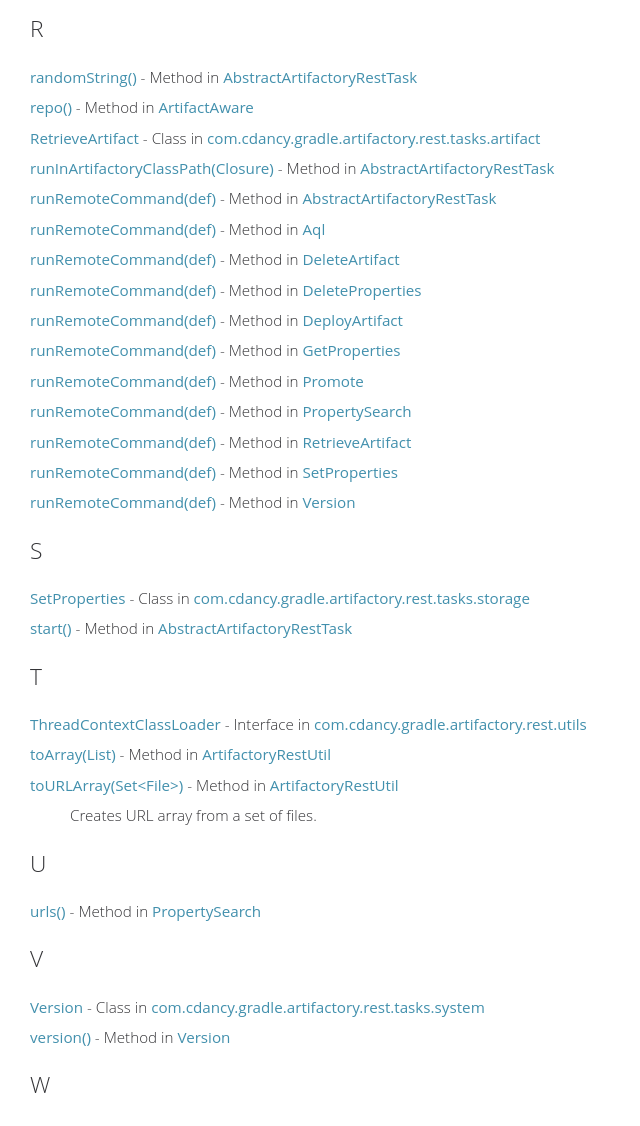
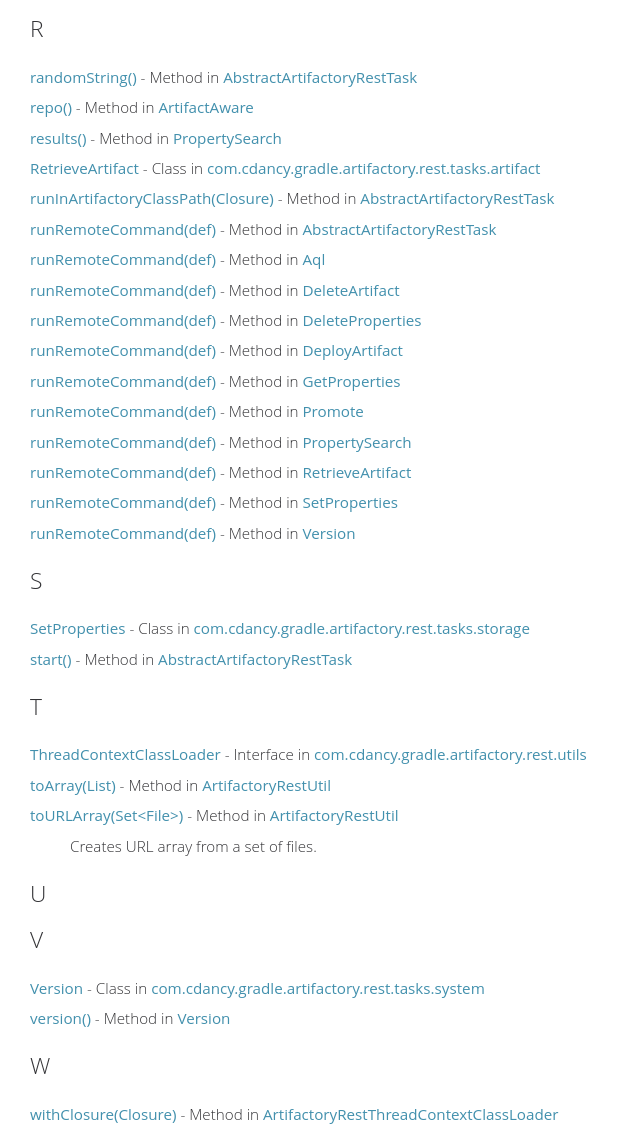
Before and after one commit to cdancy/gradle-artifactory-rest-plugin, a plain HTML site: page docs/groovydoc/index-all.html in a window 1280 px wide. Shown: the part 2329-3455 px from the top of the page, without its empty margins (0-640 px from the left). Drawn offline with Linux system fonts and the light colour scheme.

Commit message:
Publish of Github pages from Gradle.

```diff
--- a/docs/groovydoc/index-all.html
+++ b/docs/groovydoc/index-all.html
@@ -324,6 +324,8 @@ if (location.href.indexOf('is-external=true') == -1) {
 </dt><dd> <div class="block"></div></dd>
 <dt><span class="strong"><a href="com/cdancy/gradle/artifactory/rest/tasks/ArtifactAware.html#repo()" title="Method in ArtifactAware">repo()</a></span> - Method in <a href="com/cdancy/gradle/artifactory/rest/tasks/ArtifactAware.html">ArtifactAware</a>
 </dt><dd> <div class="block"></div></dd>
+<dt><span class="strong"><a href="com/cdancy/gradle/artifactory/rest/tasks/search/PropertySearch.html#results()" title="Method in PropertySearch">results()</a></span> - Method in <a href="com/cdancy/gradle/artifactory/rest/tasks/search/PropertySearch.html">PropertySearch</a>
+</dt><dd> <div class="block"></div></dd>
 <dt><span class="strong"><a href="com/cdancy/gradle/artifactory/rest/tasks/artifact/RetrieveArtifact.html" title="Class in com.cdancy.gradle.artifactory.rest.tasks.artifact">RetrieveArtifact</a></span> - Class in <a href="./com/cdancy/gradle/artifactory/rest/tasks/artifact/package-summary.html">com.cdancy.gradle.artifactory.rest.tasks.artifact</a>
 </dt><dd><div class="block"></div></dd>
 <dt><span class="strong"><a href="com/cdancy/gradle/artifactory/rest/tasks/AbstractArtifactoryRestTask.html#runInArtifactoryClassPath(groovy.lang.Closure)" title="Method in AbstractArtifactoryRestTask">runInArtifactoryClassPath(Closure)</a></span> - Method in <a href="com/cdancy/gradle/artifactory/rest/tasks/AbstractArtifactoryRestTask.html">AbstractArtifactoryRestTask</a>
@@ -381,8 +383,6 @@ if (location.href.indexOf('is-external=true') == -1) {
 <h2 class="title">U</h2>
 <dl>
 
-<dt><span class="strong"><a href="com/cdancy/gradle/artifactory/rest/tasks/search/PropertySearch.html#urls()" title="Method in PropertySearch">urls()</a></span> - Method in <a href="com/cdancy/gradle/artifactory/rest/tasks/search/PropertySearch.html">PropertySearch</a>
-</dt><dd> <div class="block"></div></dd>
 </dl>
 
 
```
Also changed, not shown: 17 other files.
